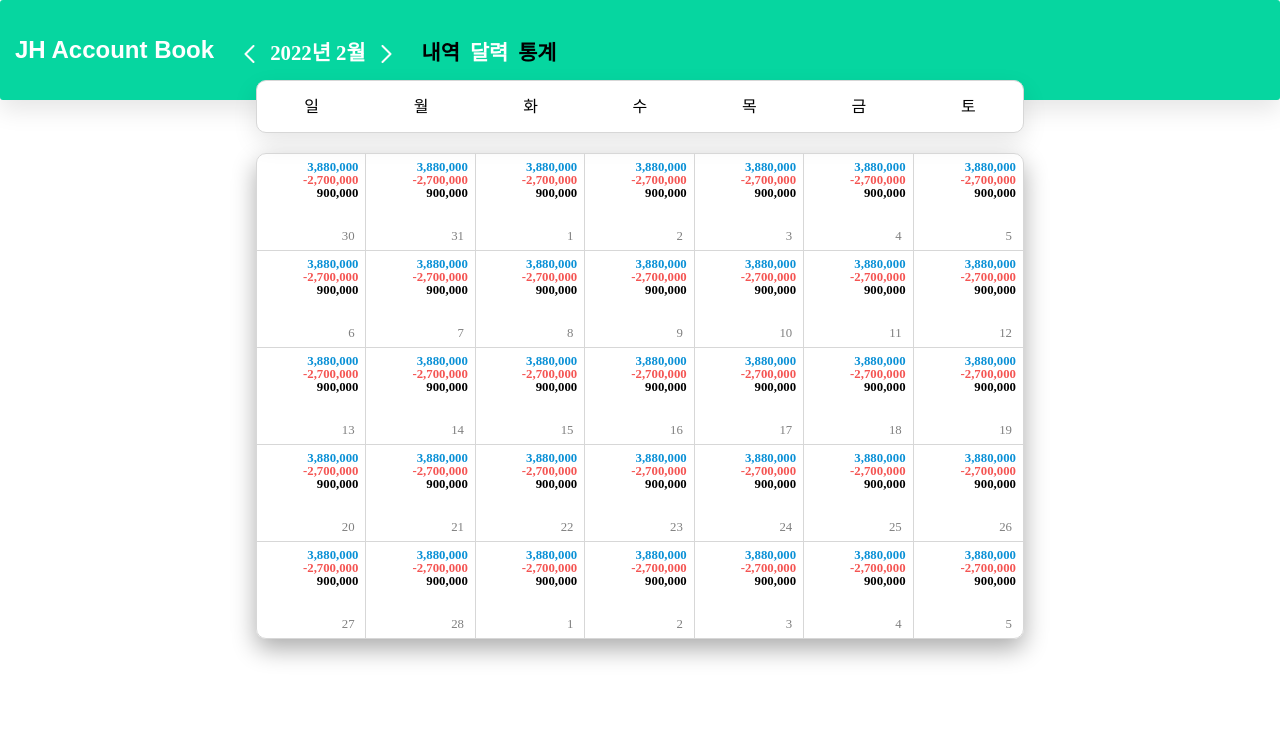
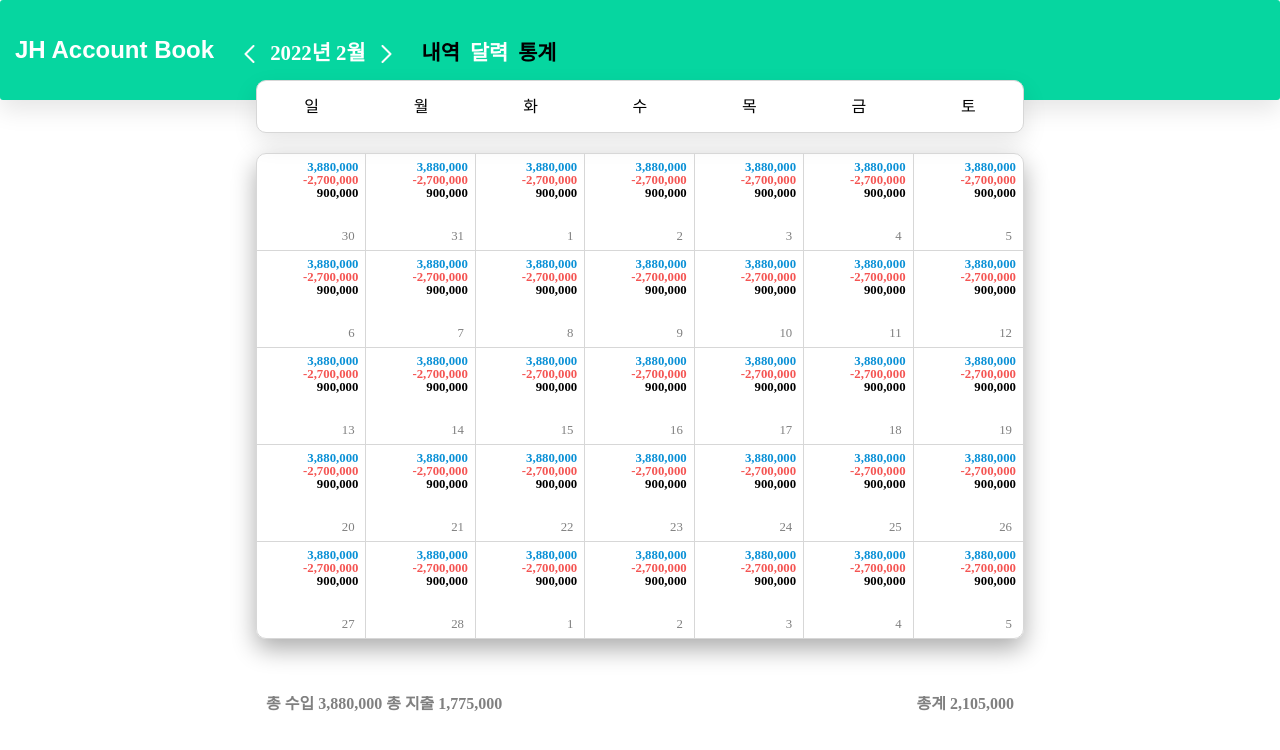
Before and after one commit to Kings0816/account-book, a React app in the folder frontend/: page /calendar in a window 1280 px wide. Shown: the top 750 px of the page. Built offline with nearby package versions, Linux system fonts and the light colour scheme; sample sign-in values are in the browser's storage; the HTML template or start-up script is replaced by a standard one.

Commit message:
feat: 달력페이지 하단에 월별 요약 element 구현

```diff
--- a/frontend/src/pages/Calendar/index.jsx
+++ b/frontend/src/pages/Calendar/index.jsx
@@ -37,7 +37,7 @@ const Calendar = () => {
                                 .add(index, 'days');
                             return (
                                 <Day key={currentWeek + index}>
-                                    <CostInDate>
+                                    <CostBox>
                                         <ElementInDay color="blue" size={'3,880,000'.length}>
                                             3,880,000
                                         </ElementInDay>
@@ -47,7 +47,7 @@ const Calendar = () => {
                                         <ElementInDay color="black" size={'900,000'.length}>
                                             900,000
                                         </ElementInDay>
-                                    </CostInDate>
+                                    </CostBox>
                                     <ElementInDay color="gray">{day.format('D')}</ElementInDay>
                                 </Day>
                             );
@@ -68,6 +68,15 @@ const Calendar = () => {
                     <DayBox>{dayHeaders}</DayBox>
                 </DayBar>
                 <MonthContainer>{days()}</MonthContainer>
+                <Footer>
+                    <SummaryRow>
+                        <td>
+                            <span>총 수입 3,880,000 </span>
+                            <span>총 지출 1,775,000</span>
+                        </td>
+                        <td>총계 2,105,000</td>
+                    </SummaryRow>
+                </Footer>
             </MainWrapper>
         </Suspense>
     );
@@ -119,7 +128,7 @@ const DayBox = styled.tr`
 
 const MonthContainer = styled.tbody`
     width: 60%;
-    margin: 20px auto auto;
+    margin: 20px auto;
 
     border: 1px solid ${({ theme }) => theme.color.brigtenL1Gray};
     box-sizing: border-box;
@@ -184,7 +193,7 @@ const Day = styled.td`
     }
 `;
 
-const CostInDate = styled.div`
+const CostBox = styled.div`
     width: 100%;
     padding: 7px 7px 0px 0px;
 
@@ -212,3 +221,40 @@ const ElementInDay = styled.span`
         font-size: calc(100% / ${(props) => props.size});
     }
 `;
+
+const Footer = styled.tfoot`
+    width: 60%;
+    margin: 20px auto 0px;
+    height: 50px;
+
+    @media screen and (max-width: ${MAX_MOBILE_DEVICE}px) {
+        width: 100%;
+        margin-top: 10px;
+        height: 30px;
+    }
+`;
+
+const SummaryRow = styled.tr`
+    height: 100%;
+    padding: 0px 10px 0px;
+
+    display: flex;
+    flex-direction: row;
+    justify-content: space-between;
+    align-items: center;
+
+    color: ${({ theme }) => theme.color.gray};
+    font-weight: bold;
+
+    & > td {
+        overflow: hidden;
+        text-overflow: ellipsis;
+        white-space: nowrap;
+    }
+
+    @media screen and (max-width: ${MAX_MOBILE_DEVICE}px) {
+        padding: 0px 5px 0px;
+
+        font-size: ${({ theme }) => theme.fontSize.miniL2};
+    }
+`;
```
